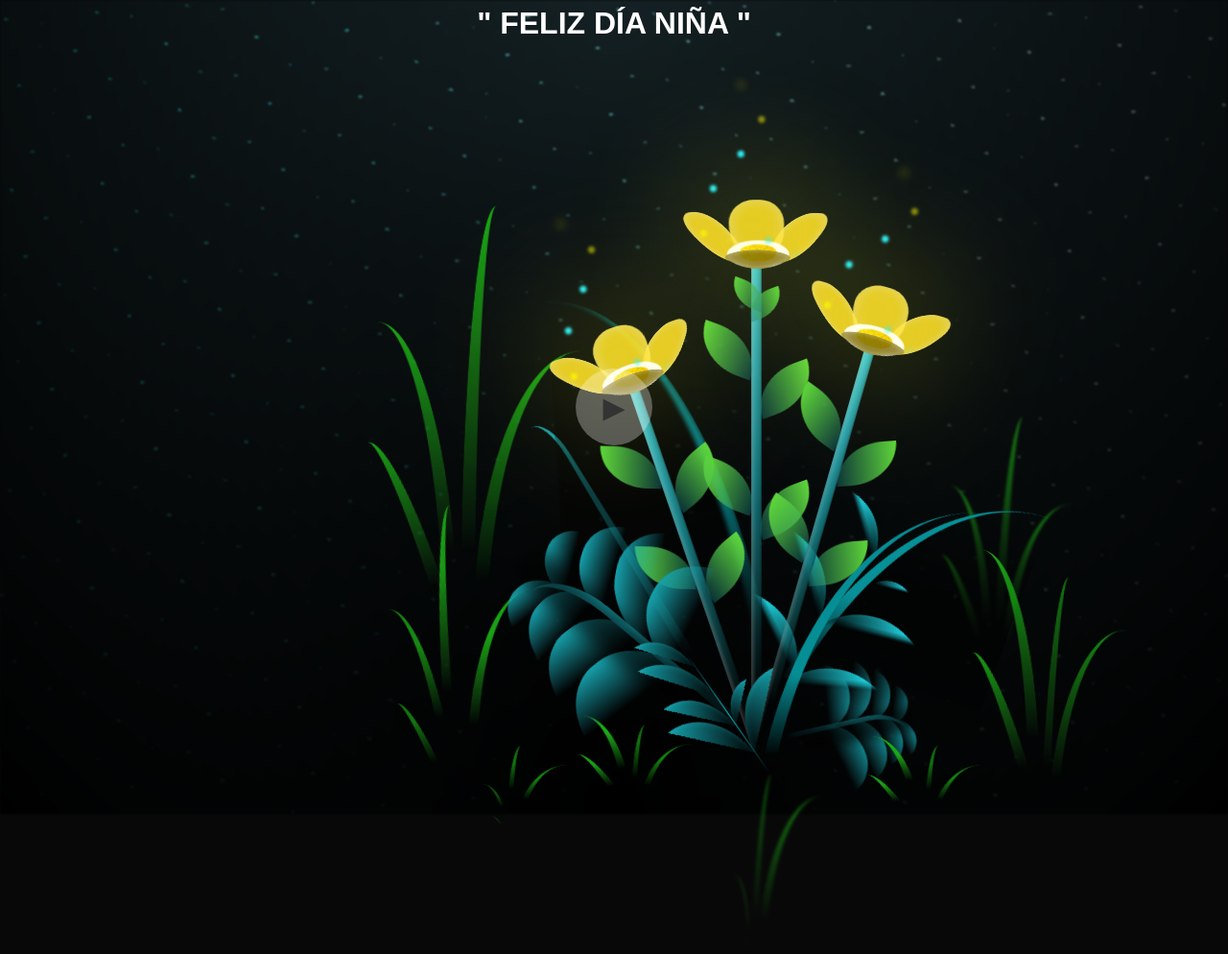
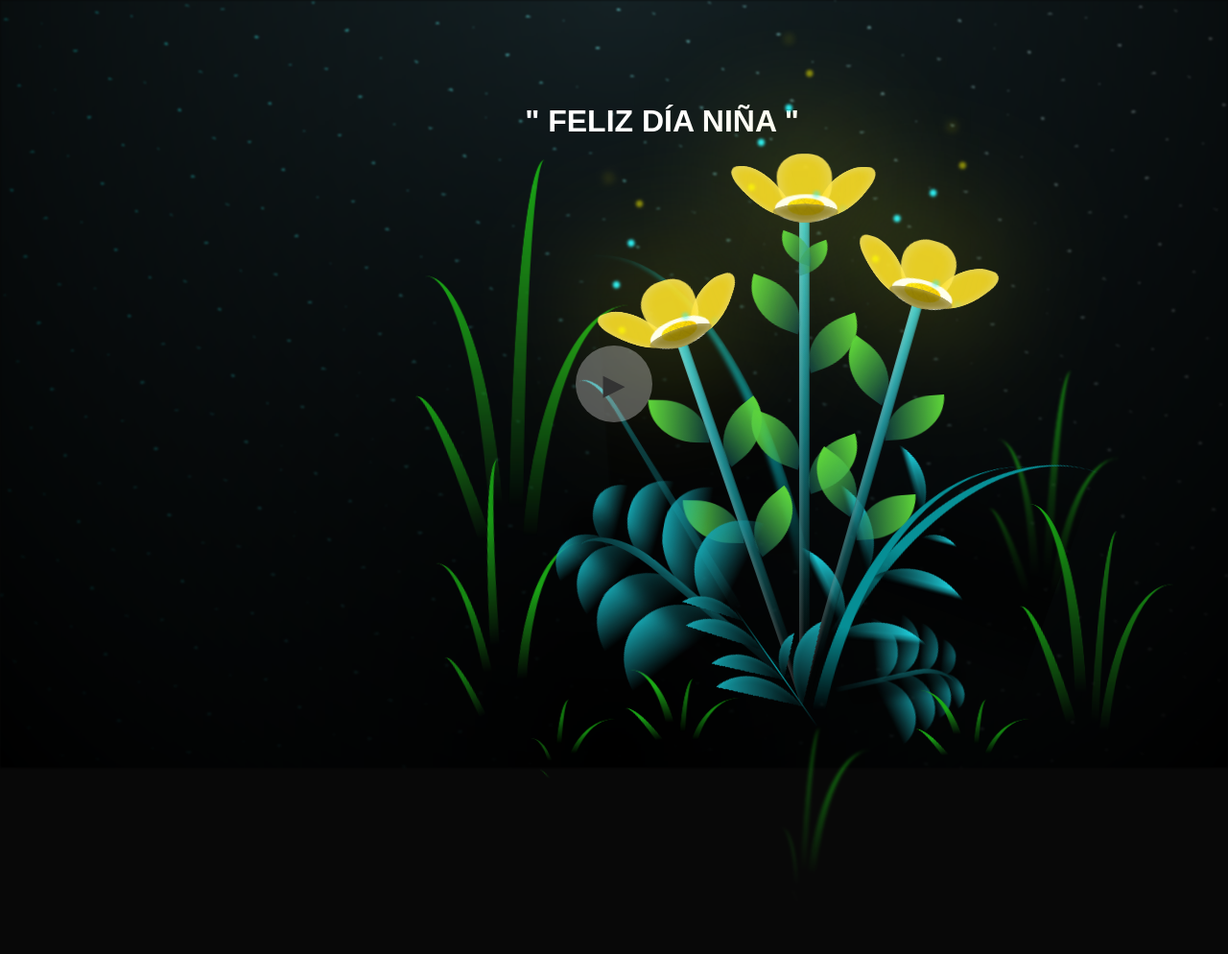
Before and after one commit to whoamy2p/flores_amarillas, a plain HTML site: page index.html in a window 1280 px wide. Shown: the whole page at 96% size. After the commit the page ends 946 px from the top, so only its background shows below. Drawn offline with Linux system fonts and the light colour scheme.

Commit message:
Update index.html

```diff
--- a/index.html
+++ b/index.html
@@ -9,7 +9,8 @@
     <title>Oriana</title>
     <style>
       #title {
-        margin-bottom: 800px;
+        margin-bottom: 650px;
+        padding-left: 100px;
         color: white;
       }
       /* Botón semitransparente centrado */
```
